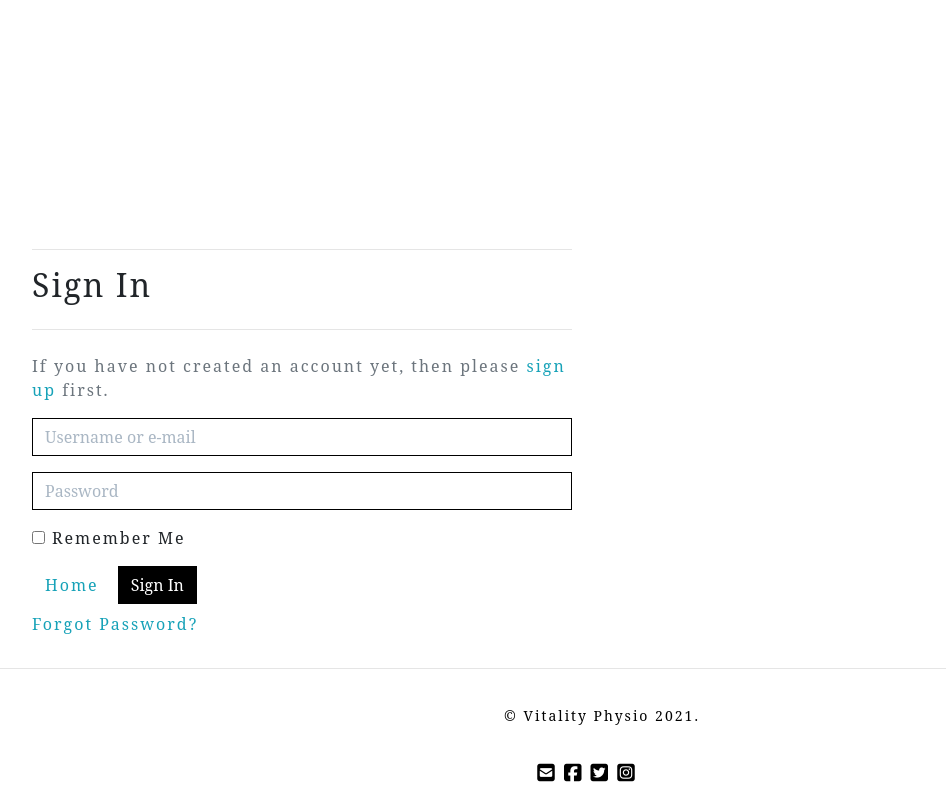
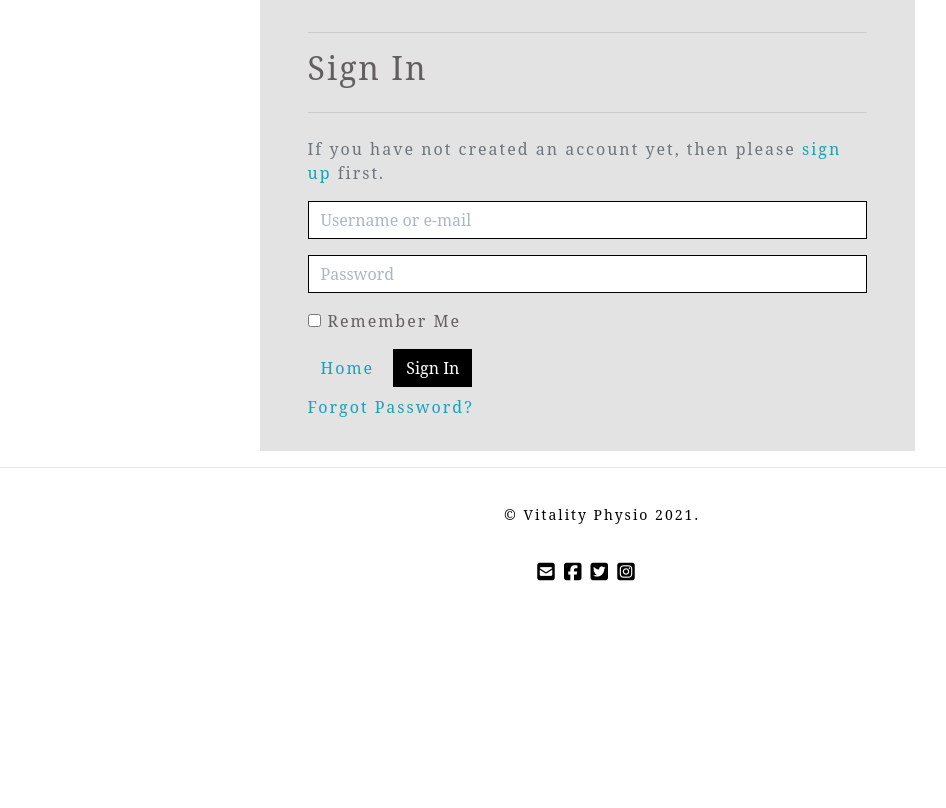
Before and after one commit to smeghen/vitality-physio, a Django app: a page that uses templates/allauth/account/base.html in a window 1280 px wide. Shown: the part 182-990 px from the top of the page, without its empty margins (53-999 px from the left). After the commit the page ends 763 px from the top, so only its background shows below. Run offline with Django 3.2, Linux system fonts and the light colour scheme; some libraries are stand-ins or nearby versions.

Commit message:
Updated allauth base.html to so that style of the allauth functions would match the style of the site

```diff
--- a/templates/allauth/account/base.html
+++ b/templates/allauth/account/base.html
@@ -1,10 +1,9 @@
 {% extends "base.html" %}
 
 {% block content %}
-    <div class="container header-container">
-        <div class="overlay"></div>
+
         <div class="row">
-            <div class="col-6">
+            <div class="col-sm-10 offset-sm-1 col-md-6 offset-md-3 px-5 page-section-grey">
                 <div class="allauth-form-inner-content">
                     {% block inner_content %}
                     {% endblock %}
```
